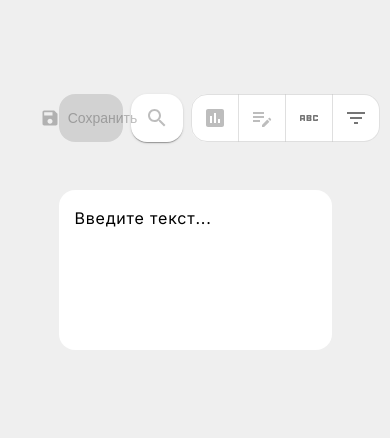
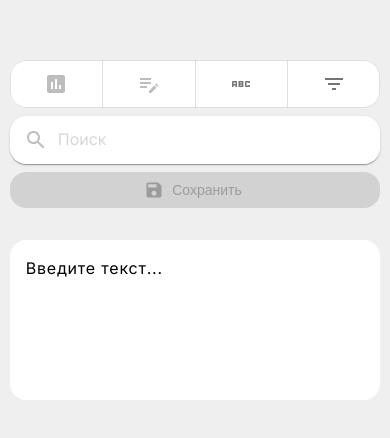
Before and after one commit to SergeyBogomolovv/string-converter, a React app: page / in a window 390 px wide. Shown: the part 176-614 px from the top of the page. Built offline with nearby package versions, Linux system fonts and the light colour scheme; a web font is replaced by a local one.

Commit message:
feat: update ui for mobile

```diff
--- a/src/App.module.css
+++ b/src/App.module.css
@@ -1,11 +1,26 @@
 .container {
   display: flex;
   flex-direction: column;
-  gap: 3rem;
+  gap: 2rem;
   height: auto;
   margin: auto;
   min-height: 100svh;
-  padding: 3rem 0;
+  padding: 1.5rem 0;
   place-content: center;
-  width: 70%;
+  width: 95%;
 }
+
+@media (width > 768px) {
+  .container {
+    gap: 2.5rem;
+    width: 85%;
+  }
+}
+
+@media (width > 1024px) {
+  .container {
+    gap: 3rem;
+    padding: 2rem 0;
+    width: 70%;
+  }
+}
--- a/src/features/mode-select/ui/toggle-button.tsx
+++ b/src/features/mode-select/ui/toggle-button.tsx
@@ -12,7 +12,12 @@ interface Props {
 const ToggleButton = ({ title, value, children, testid, disabled }: Props) => {
   return (
     <Tooltip data-testid={testid} placement="top" title={title}>
-      <Button disabled={disabled} value={value} aria-label={title}>
+      <Button
+        sx={{ width: "100%" }}
+        disabled={disabled}
+        value={value}
+        aria-label={title}
+      >
         {children}
       </Button>
     </Tooltip>
--- /dev/null
+++ b/src/features/search/ui/search.module.css
@@ -0,0 +1,11 @@
+.container {
+  align-items: center;
+  display: flex;
+  padding: 2px 4px;
+}
+
+@media (width > 764px) {
+  .container {
+    width: 27%;
+  }
+}
--- a/src/features/search/ui/search.tsx
+++ b/src/features/search/ui/search.tsx
@@ -1,3 +1,4 @@
+import styles from "./search.module.css";
 import SearchIcon from "@mui/icons-material/Search";
 import { IconButton, InputBase, Paper } from "@mui/material";
 import { useSearch } from "../model/use-search";
@@ -7,16 +8,9 @@ import { selectEditMode } from "@/entities/editor";
 export const Search = () => {
   const { handleChange, searchTarget } = useSearch();
   const editMode = useAppSelector(selectEditMode);
+
   return (
-    <Paper
-      component="form"
-      sx={{
-        width: "27%",
-        p: "2px 4px",
-        display: "flex",
-        alignItems: "center",
-      }}
-    >
+    <Paper component="form" className={styles.container}>
       <IconButton disabled={editMode} sx={{ p: "10px" }} aria-label="search">
         <SearchIcon />
       </IconButton>
--- /dev/null
+++ b/src/features/stats/ui/stats.module.css
@@ -0,0 +1,27 @@
+.heading {
+  font-size: 1rem;
+  font-weight: 600;
+}
+
+.count {
+  display: flex;
+  flex-direction: column;
+}
+
+.stats {
+  display: flex;
+  flex-direction: column;
+  gap: 0.5rem;
+  padding: 1rem;
+}
+
+@media (width > 764px) {
+  .heading {
+    font-size: 1.5rem;
+  }
+
+  .stats {
+    flex-direction: row;
+    justify-content: space-between;
+  }
+}
--- a/src/features/stats/ui/text-count.tsx
+++ b/src/features/stats/ui/text-count.tsx
@@ -1,5 +1,6 @@
+import styles from "./stats.module.css";
 import { useAppSelector } from "@/shared/store/hooks";
-import { Stack, Typography } from "@mui/material";
+import { Typography } from "@mui/material";
 import { selectWordsCount, selectCharsCount } from "../model/selectors";
 
 export const TextCount = () => {
@@ -7,7 +8,7 @@ export const TextCount = () => {
   const wordsCount = useAppSelector(selectWordsCount);
 
   return (
-    <Stack>
+    <div className={styles.count}>
       <Typography
         data-testid="charscountel"
         variant="body2"
@@ -22,6 +23,6 @@ export const TextCount = () => {
       >
         Количество слов: {wordsCount}
       </Typography>
-    </Stack>
+    </div>
   );
 };
--- a/src/features/stats/ui/words-count.tsx
+++ b/src/features/stats/ui/words-count.tsx
@@ -1,4 +1,5 @@
-import { IconButton, Paper, Stack, Tooltip, Typography } from "@mui/material";
+import styles from "./stats.module.css";
+import { IconButton, Paper, Stack, Tooltip } from "@mui/material";
 import AddIcon from "@mui/icons-material/Add";
 import RemoveIcon from "@mui/icons-material/Remove";
 import { useAppDispatch, useAppSelector } from "@/shared/store/hooks";
@@ -11,15 +12,7 @@ export const WordsCount = () => {
   const dispatch = useAppDispatch();
 
   return (
-    <Paper
-      sx={{
-        display: "flex",
-        gap: 1,
-        alignItems: "center",
-        p: 2,
-        justifyContent: "space-between",
-      }}
-    >
+    <Paper className={styles.stats}>
       <Stack
         sx={{
           display: "flex",
@@ -32,7 +25,7 @@ export const WordsCount = () => {
           placement="top-end"
           title="Максимальное количество слов, которое будет отображено."
         >
-          <Typography variant="h2">Часто встречающиеся слова</Typography>
+          <h2 className={styles.heading}>Часто встречающиеся слова</h2>
         </Tooltip>
 
         <IconButton
@@ -41,9 +34,9 @@ export const WordsCount = () => {
         >
           <RemoveIcon />
         </IconButton>
-        <Typography data-testid="showwordscountel" variant="h2">
+        <h2 data-testid="showwordscountel" className={styles.heading}>
           {showWordsCount}
-        </Typography>
+        </h2>
         <IconButton
           data-testid="showwordscountincreaseel"
           onClick={() => dispatch(increaseShowWordsCount())}
--- /dev/null
+++ b/src/widgets/toolbar/ui/toolbar.module.css
@@ -0,0 +1,11 @@
+.container {
+  display: flex;
+  flex-direction: column-reverse;
+  gap: 0.5rem;
+}
+
+@media (width > 764px) {
+  .container {
+    flex-direction: row;
+  }
+}
--- a/src/widgets/toolbar/ui/toolbar.tsx
+++ b/src/widgets/toolbar/ui/toolbar.tsx
@@ -1,14 +1,14 @@
-import Stack from "@mui/material/Stack";
+import styles from "./toolbar.module.css";
 import { ModeSelect } from "@/features/mode-select";
 import { EditModeToggle } from "@/features/edit-mode-toggle";
 import { Search } from "@/features/search";
 
 export const Toolbar = () => {
   return (
-    <Stack spacing={1} direction="row">
+    <div className={styles.container}>
       <EditModeToggle />
       <Search />
       <ModeSelect />
-    </Stack>
+    </div>
   );
 };
```
